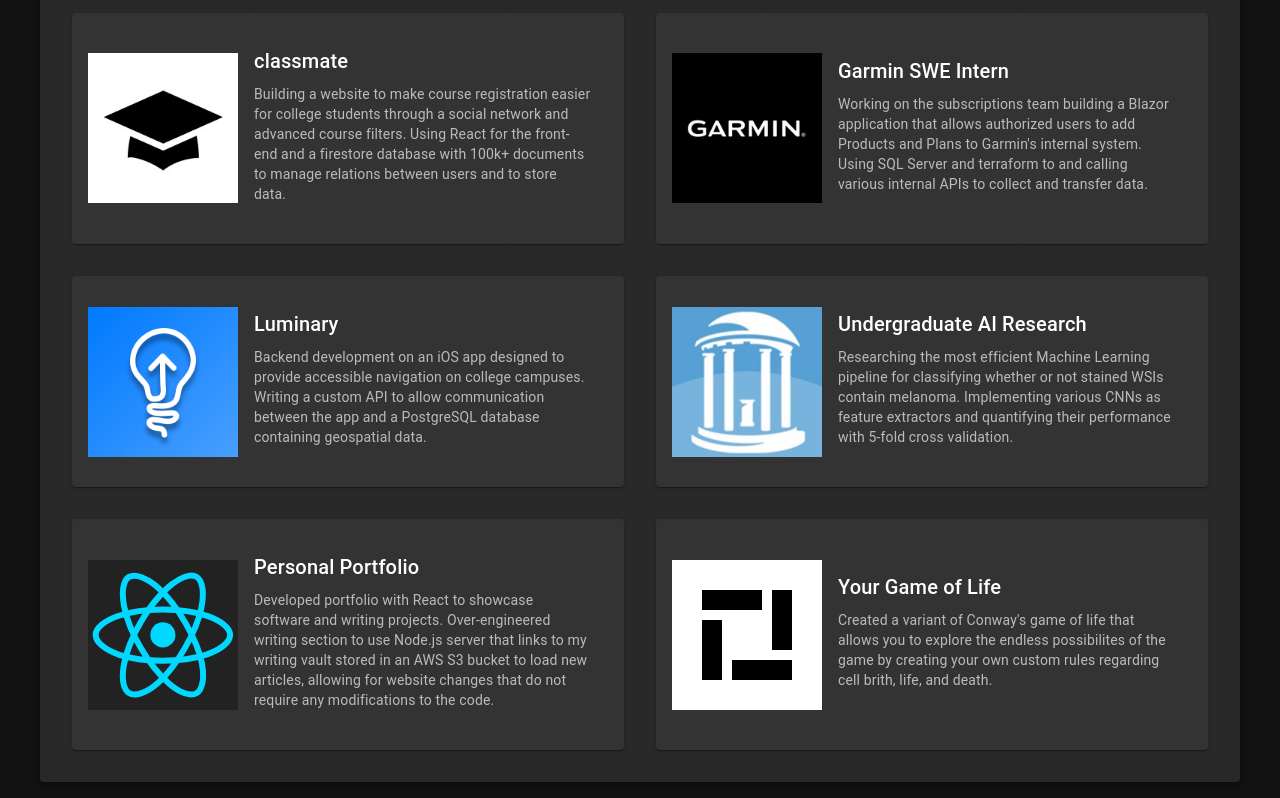
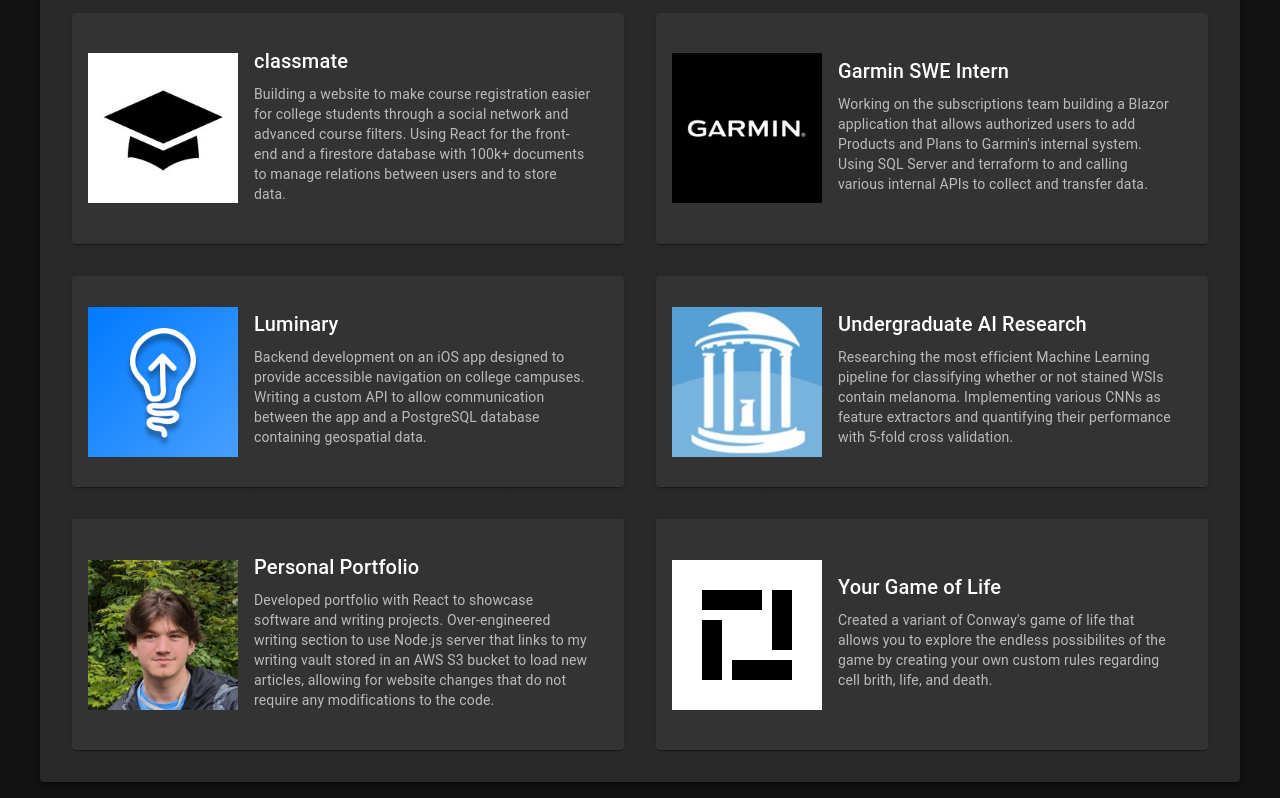
Before and after one commit to brucereier/Blog, a React (Create React App) app in the folder client/: page / in a window 1280 px wide. Shown: the part 690-1488 px from the top of the page. Built offline with nearby package versions, Linux system fonts and the light colour scheme.

Commit message:
Update Software.js

```diff
--- a/client/src/Software.js
+++ b/client/src/Software.js
@@ -30,9 +30,9 @@ const projects = [
     description: 'Researching the most efficient Machine Learning pipeline for classifying whether or not stained WSIs contain melanoma. Implementing various CNNs as feature extractors and quantifying their performance with 5-fold cross validation.'
   },
   {
-    image: '/react.svg',
+    image: '/bruce.jpeg',
     title: 'Personal Portfolio',
-    link: '',
+    link: 'https://www.brucereier.dev',
     description: 'Developed portfolio with React to showcase software and writing projects. Over-engineered writing section to use Node.js server that links to my writing vault stored in an AWS S3 bucket to load new articles, allowing for website changes that do not require any modifications to the code.'
   },
   {
```
